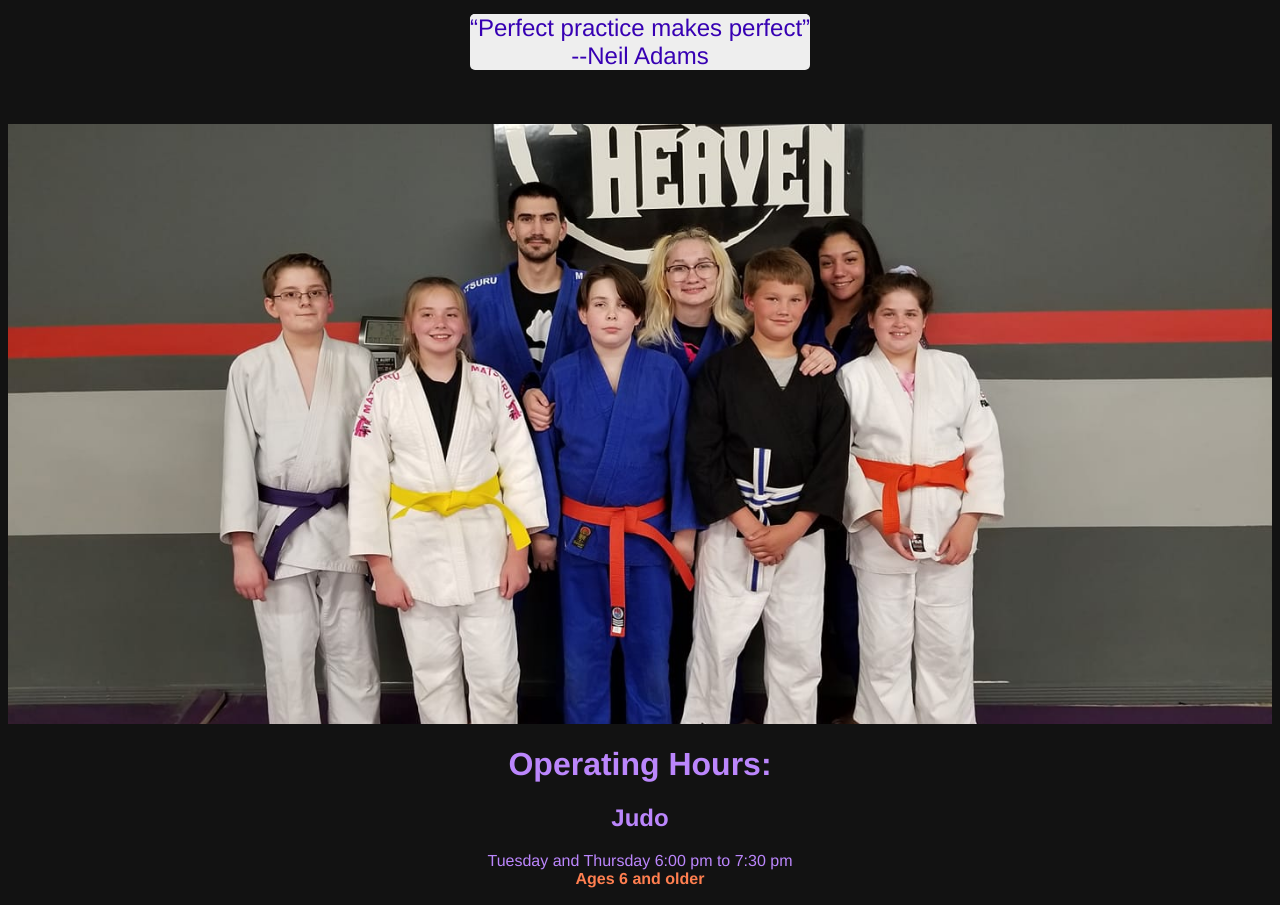
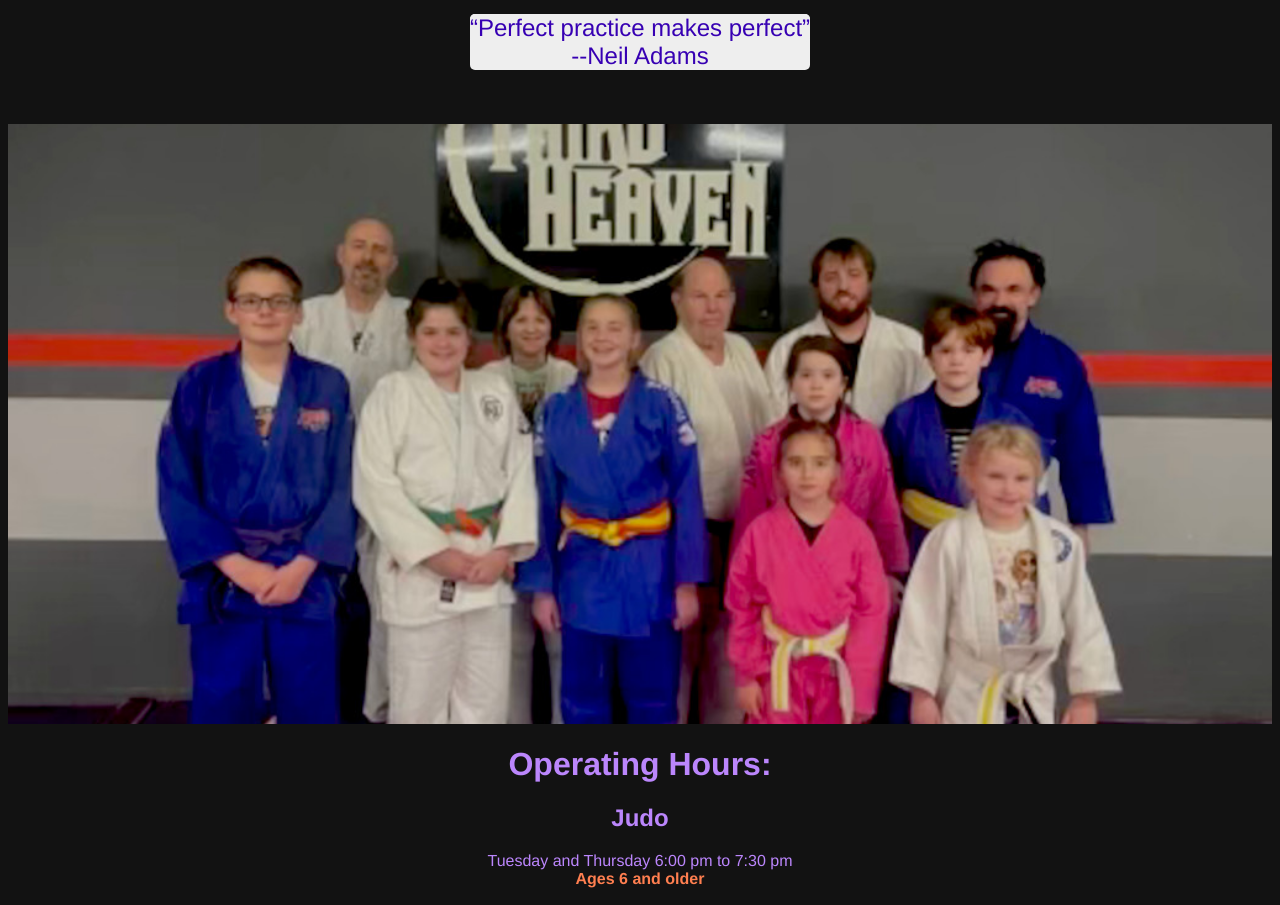
Before and after one commit to Ramen-Nood1ez/HogoshaJudo, a website: page public/index.html in a window 1280 px wide. Shown: the part 880-1785 px from the top of the page. Drawn offline with nearby package versions, Linux system fonts and the light colour scheme.

Commit message:
Changed code to use another image for the parallax

```diff
--- a/public/index.html
+++ b/public/index.html
@@ -37,7 +37,7 @@
 		<br>
 		<br>
 
-		<div class="parallax" style="background-image: url('images/mainjudopage2.jpg')"></div>
+		<div class="parallax" style="background-image: url('images/mainjudopage3.jpg')"></div>
 
 		<h1>Operating Hours:</h1>
 
```
